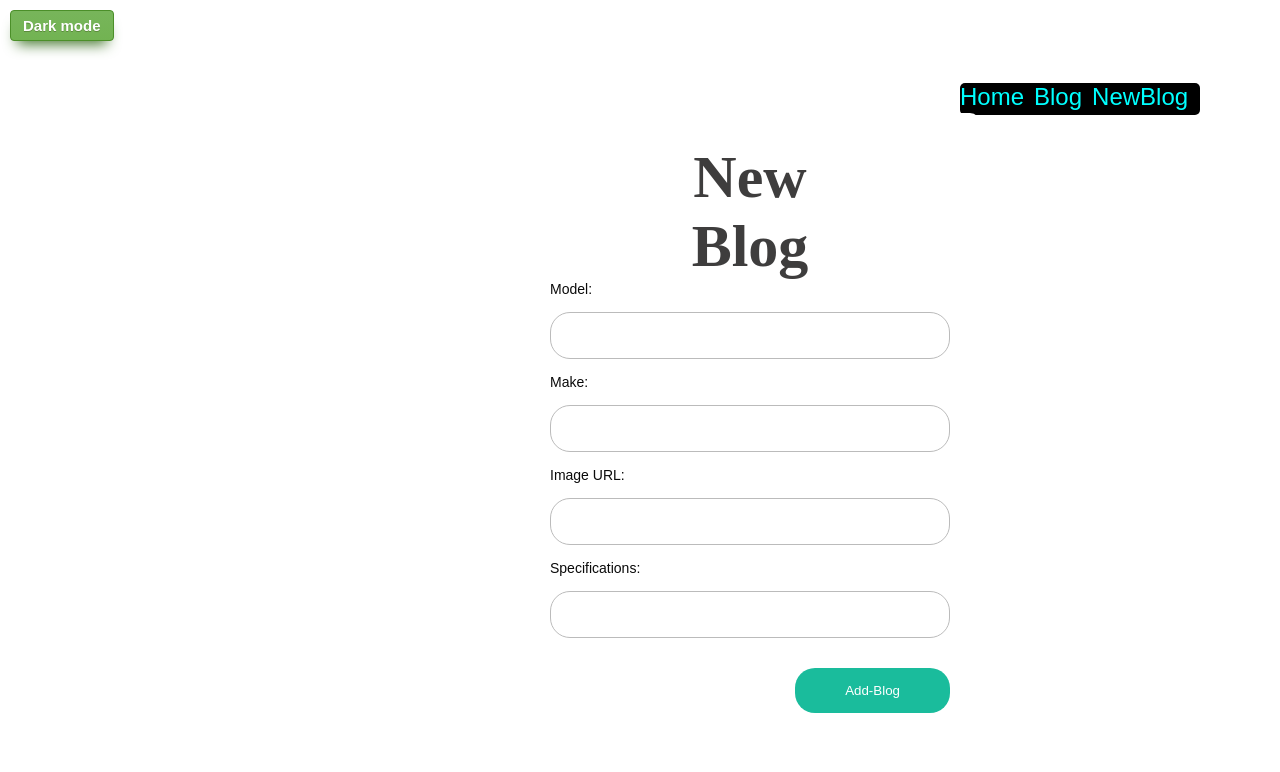
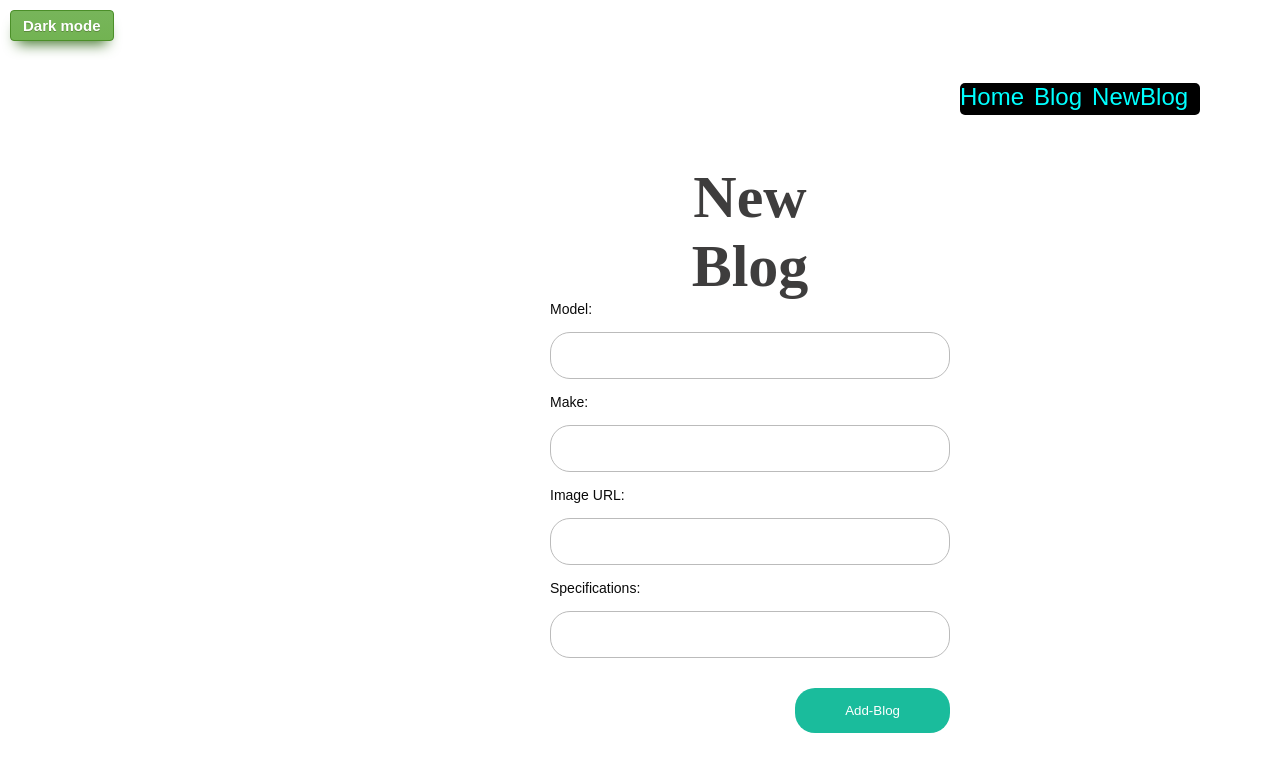
Before and after one commit to JobKoech610/vehicle-blog, a React (Create React App) app in the folder vehicles/: page /NewBlog in a window 1280 px wide. Shown: the top 772 px of the page. Built offline with nearby package versions, Linux system fonts and the light colour scheme; a web font is replaced by a local one.

Commit message:
edited form stlying

```diff
--- a/vehicles/src/New.css
+++ b/vehicles/src/New.css
@@ -19,7 +19,7 @@ form {
 	background:white;
 	border-radius:10px;
 	position: relative;
-	bottom: 120px;
+	bottom: 100px;
 }
 
 form label {
```
